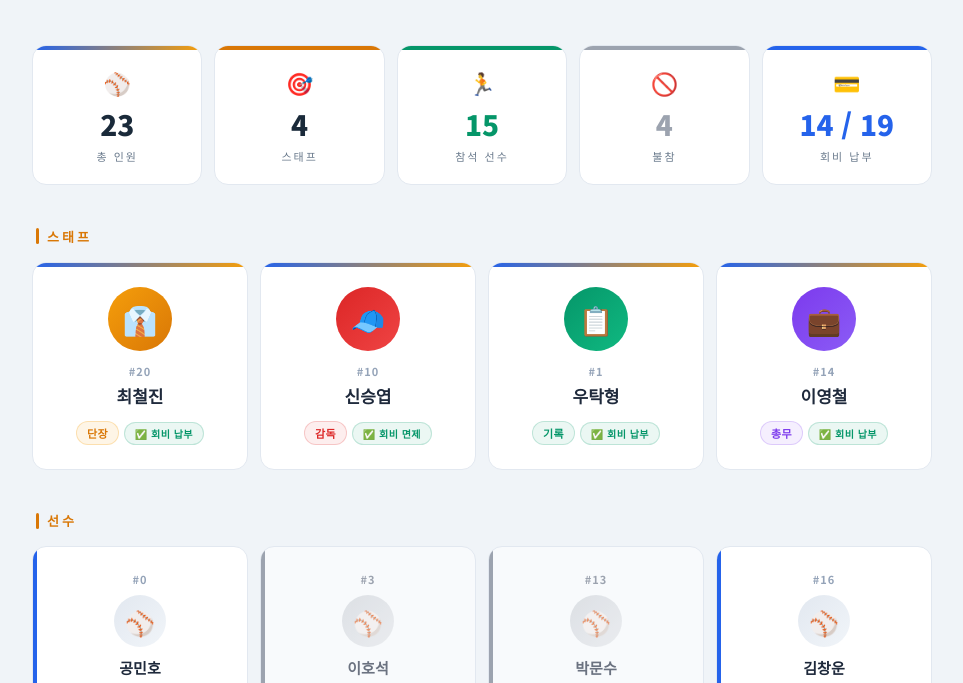
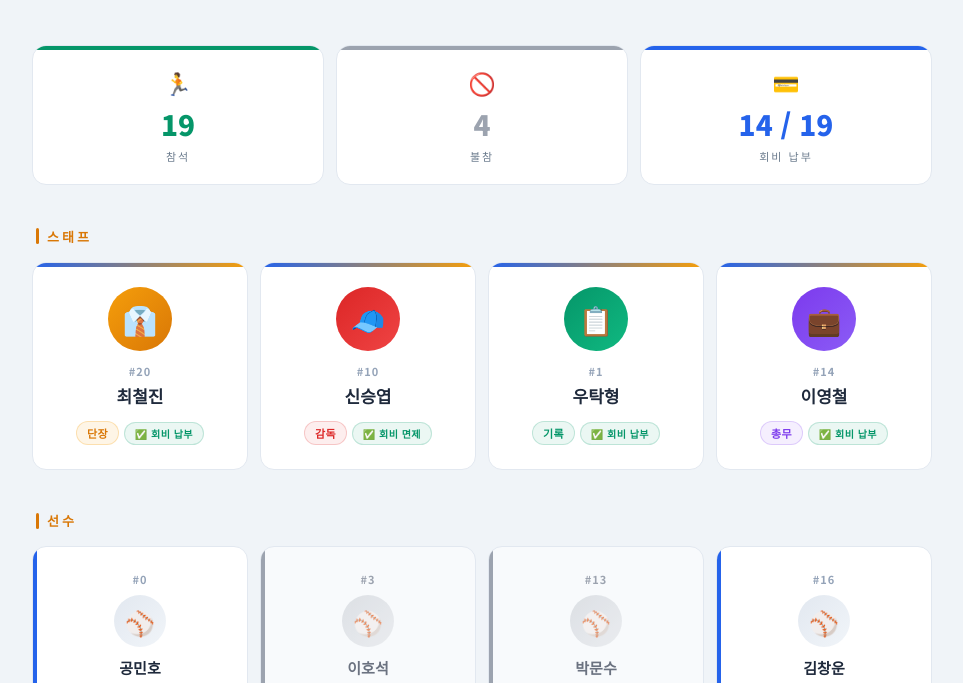
Before and after one commit to helloyeops/fullbase, a plain HTML site: page roster.html in a window 1280 px wide. Shown: the part 113-796 px from the top of the page, without its empty margins (158-1121 px from the left). Drawn offline with nearby package versions, Linux system fonts and the light colour scheme.

Commit message:
선수명단 통계 카드 3개로 정리: 참석 19 / 불참 4 / 회비 14/19

```diff
--- a/roster.html
+++ b/roster.html
@@ -86,7 +86,7 @@
   /* 통계 카드 */
   .stats-bar {
     display: grid;
-    grid-template-columns: repeat(5, 1fr);
+    grid-template-columns: repeat(3, 1fr);
     gap: 12px;
     margin-bottom: 40px;
   }
@@ -411,20 +411,10 @@
   </div>
 
   <div class="stats-bar">
-    <div class="stat-item total">
-      <div class="stat-icon">⚾</div>
-      <div class="stat-number">23</div>
-      <div class="stat-label">총 인원</div>
-    </div>
-    <div class="stat-item staff">
-      <div class="stat-icon">🎯</div>
-      <div class="stat-number">4</div>
-      <div class="stat-label">스태프</div>
-    </div>
     <div class="stat-item active">
       <div class="stat-icon">🏃</div>
-      <div class="stat-number">15</div>
-      <div class="stat-label">참석 선수</div>
+      <div class="stat-number">19</div>
+      <div class="stat-label">참석</div>
     </div>
     <div class="stat-item inactive-stat">
       <div class="stat-icon">🚫</div>
```
